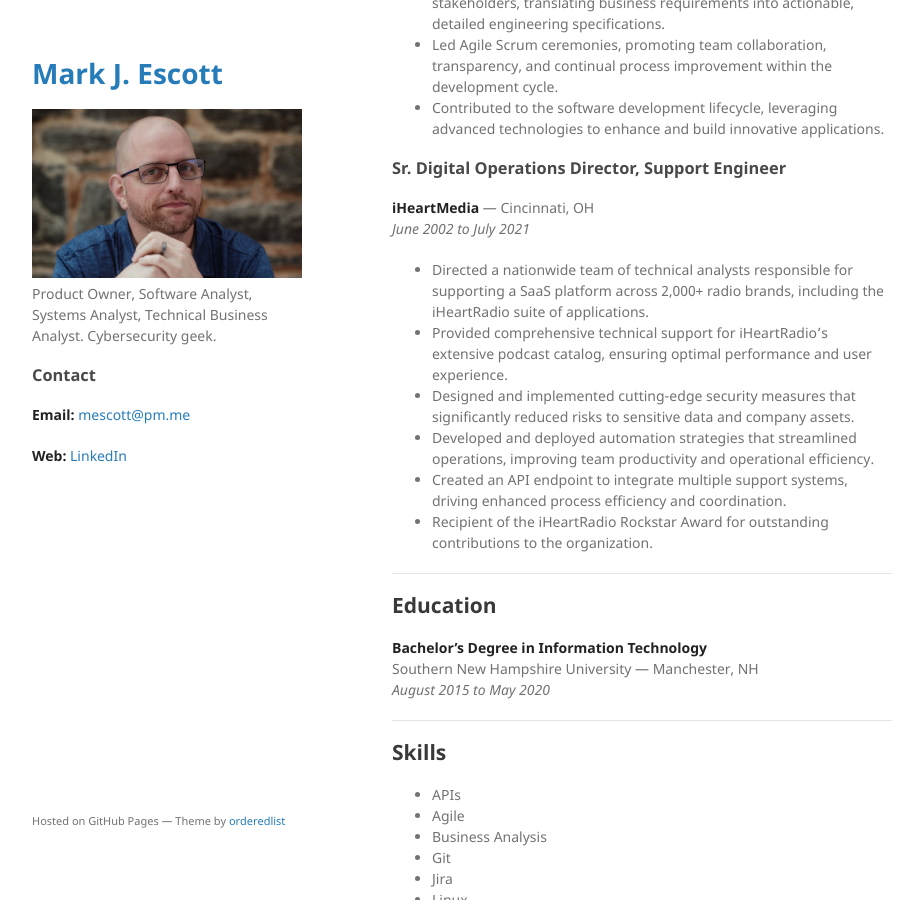
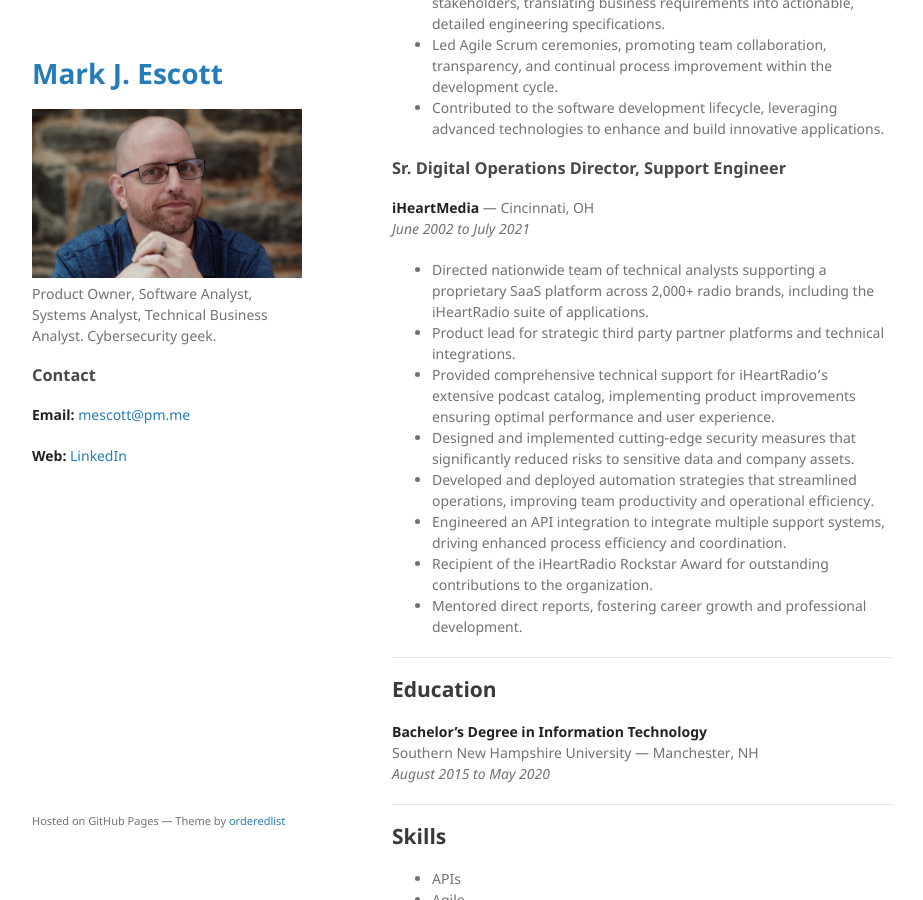
Before and after one commit to mjescott/mjescott.github.io, a Jekyll site: the page built from index.md, in a window 1280 px wide and 900 px high, scrolled down 796 px. Shown: the whole window, without its empty margins (178-1101 px from the left). Built offline with Jekyll 4.4.1, drawn with Linux system fonts in a browser that asks for light colours.

Commit message:
Update index.md

```diff
--- a/index.md
+++ b/index.md
@@ -32,12 +32,14 @@ Results-driven Product Owner with 22 years of experience in software development
 **iHeartMedia** — Cincinnati, OH
 *June 2002 to July 2021*
 
-- Directed a nationwide team of technical analysts responsible for supporting a SaaS platform across 2,000+ radio brands, including the iHeartRadio suite of applications.
-- Provided comprehensive technical support for iHeartRadio’s extensive podcast catalog, ensuring optimal performance and user experience.
+- Directed nationwide team of technical analysts supporting a proprietary SaaS platform across 2,000+ radio brands, including the iHeartRadio suite of applications.
+- Product lead for strategic third party partner platforms and technical integrations.
+- Provided comprehensive technical support for iHeartRadio’s extensive podcast catalog, implementing product improvements ensuring optimal performance and user experience.
 - Designed and implemented cutting-edge security measures that significantly reduced risks to sensitive data and company assets.
 - Developed and deployed automation strategies that streamlined operations, improving team productivity and operational efficiency.
-- Created an API endpoint to integrate multiple support systems, driving enhanced process efficiency and coordination.
+- Engineered an API integration to integrate multiple support systems, driving enhanced process efficiency and coordination.
 - Recipient of the iHeartRadio Rockstar Award for outstanding contributions to the organization.
+- Mentored direct reports, fostering career growth and professional development.
 
 ---
 
```
